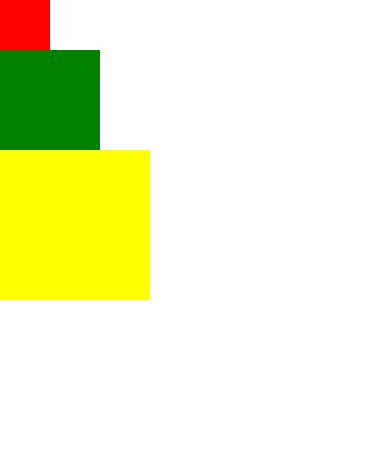
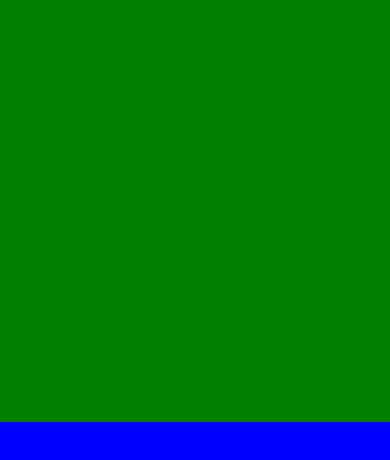
Before and after one commit to joaothe/rnative-components, a React Native app: screen / in a window 390 px wide. Shown: the top 460 px of the page. Built offline with nearby package versions, Linux system fonts and the light colour scheme.

Commit message:
simple example

```diff
--- a/App.js
+++ b/App.js
@@ -1,43 +1,16 @@
-/**
- * Sample React Native App
- * https://github.com/facebook/react-native
- *
- * @format
- * @flow
- */
-
 import React, {Component} from 'react';
 import {Platform, StyleSheet, Text, View} from 'react-native';
-
-const instructions = Platform.select({
-  ios: 'Press Cmd+R to reload,\n' + 'Cmd+D or shake for dev menu',
-  android:
-    'Double tap R on your keyboard to reload,\n' +
-    'Shake or press menu button for dev menu',
-});
-
 
 export default class App extends Component {
   render() {
     return (
-      <View>
-        <View style={{backgroundColor: 'red', width: 50, height: 50}}></View>
-        <View style={{backgroundColor: 'green', width: 100, height: 100}}></View>
-        <View style={{backgroundColor: 'yellow', width: 150, height: 150}}></View>
+      <View style={{flex: 1}}>
+        <View style={{flex: 1, backgroundColor: 'green'}}></View>
+        <View style={{flex: 1, backgroundColor: 'blue'}}></View>
       </View>
     );
   }
 }
 
 const styles = StyleSheet.create({
-  welcome: {
-    fontSize: 20,
-    textAlign: 'center',
-    margin: 10,
-  },
-  instructions: {
-    textAlign: 'center',
-    color: '#333333',
-    marginBottom: 5,
-  }
 });
```
